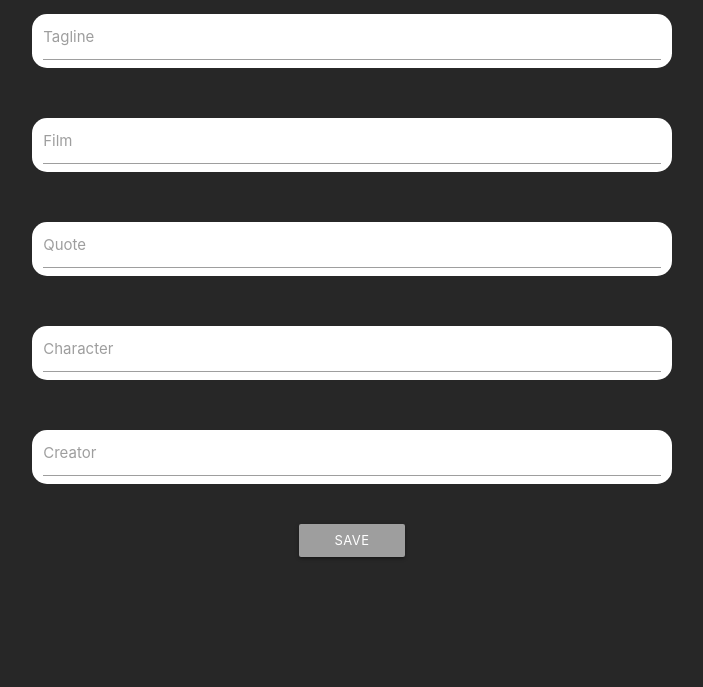
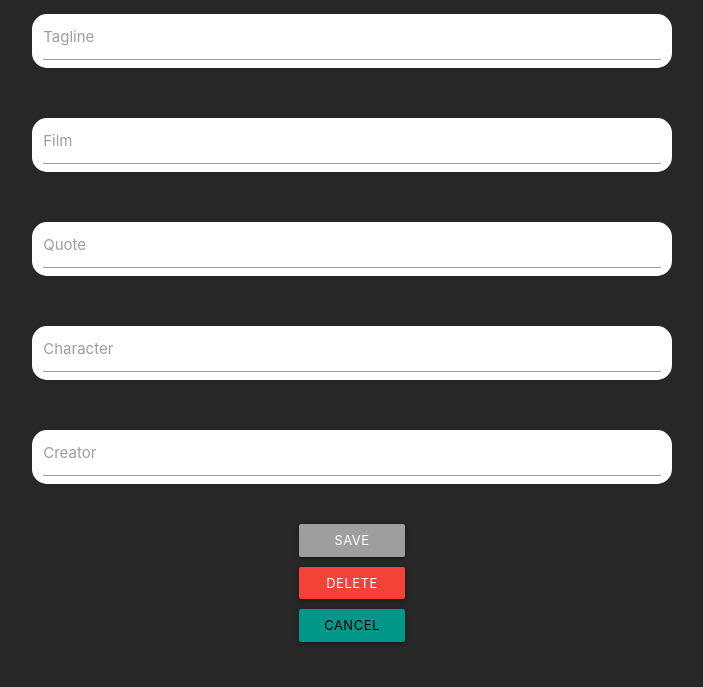
Before and after one commit to trdownie/the-art-of-film, a Flask app: page /edit_member/1 in a window 1280 px wide. Shown: the part 201-888 px from the top of the page, without its empty margins (288-991 px from the left). Before the commit the page ends 759 px from the top, so only its background shows below. Run offline with Flask 2, Linux system fonts and the light colour scheme; the visitor is signed in with stand-in values (Sample User, id 1); data that the repository does not hold is empty; some libraries are stand-ins or nearby versions.

Commit message:
Added delete profile & cancel buttons/functionality to the edit_member.html template

```diff
--- a/app.py
+++ b/app.py
@@ -148,6 +148,19 @@ def edit_member(member_id):
 
     # 2) DEFAULT VIEW ACTION: DISPLAY PRE-POPULATED EDIT MEMBER TEMPLATE
     return render_template("edit_member.html", member=member)
+
+
+@app.route("/delete_member/<member_id>")
+def delete_member(member_id):
+    # 1) REMOVE THE MEMBER FROM THE DB COLLECTION
+    mongo.db.users.remove(
+        {"_id": ObjectId(member_id)})
+    # 2) REMOVE THE SESSION COOKIE
+    session.clear()
+    # 3) RETURN A FLASH MESSAGE
+    flash("Wait a minute, wait a minute. You ain't heard nothin' yet!")
+    # 4) RETURN THE USER TO THE INDEX
+    return redirect(url_for("index"))
 
 
 @app.route("/logout")
--- a/templates/edit_member.html
+++ b/templates/edit_member.html
@@ -37,6 +37,8 @@
         </div>
         <div class="row">
             <button type="submit" class="col s6 m4 l2 offset-s3 offset-m4 offset-l5 btn-small grey white-text">Save</button>
+            <a href="{{ url_for('delete_member', member_id=member._id) }}" class="col s6 m4 l2 offset-s3 offset-m4 offset-l5 btn-small red white-text">Delete Profile</a>
+            <a href="{{ url_for('members', member=member) }}" class="col s6 m4 l2 offset-s3 offset-m4 offset-l5 btn-small teal black-text">Cancel</a>
         </div>
 
     </form>
```
